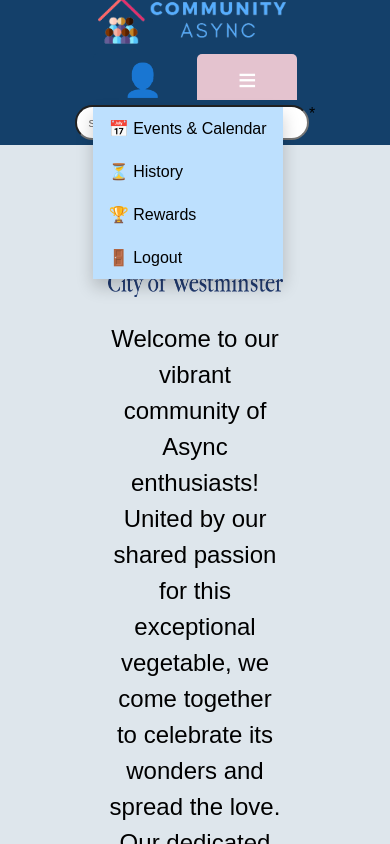
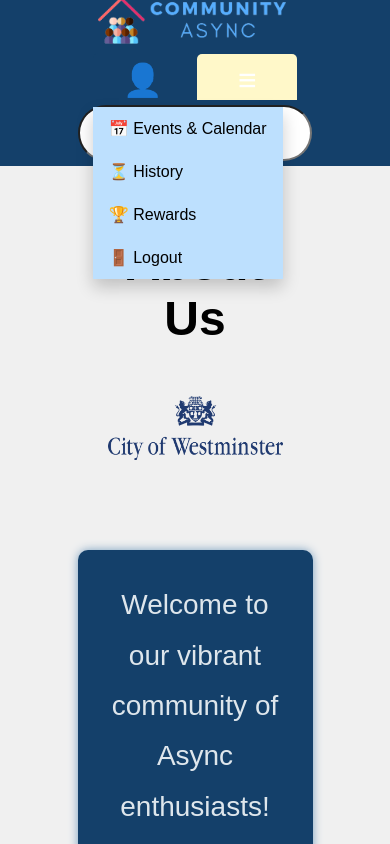
Before and after one commit to aarti-joshi/gherkin-ninjas, a website: page client/about/aboutUs.html in a window 390 px wide. Both pictures are taken after a click on the button "Menu". Shown: the top 844 px of the page. Drawn offline with nearby package versions, Linux system fonts and the light colour scheme.

Commit message:
modified design of the aboutUs page

```diff
--- a/client/about/aboutUs.html
+++ b/client/about/aboutUs.html
@@ -1,24 +1,40 @@
 <!DOCTYPE html>
 <html lang="en">
+  <head>
+    <meta charset="UTF-8" />
+    <meta name="viewport" content="width=device-width, initial-scale=1.0" />
+    <title>About Us</title>
 
-<head>
-    <meta charset="UTF-8">
-    <meta name="viewport" content="width=device-width, initial-scale=1.0">
-    <title>About Us</title>
-    <link rel="stylesheet" href="styles.css">
+    <link rel="stylesheet" href="styles.css" />
+    <link
+      rel="stylesheet"
+      href="https://cdnjs.cloudflare.com/ajax/libs/animate.css/4.1.1/animate.min.css"
+    />
   </head>
 
   <body>
     <!-- Navbar -->
     <header class="navbar">
       <div class="logo">
-            <a href="../homepage/homepage.html"><img src="../assets/Async-log.png" alt="Community Async logo" /></a>
+        <a href="../homepage/homepage.html"
+          ><img src="../assets/Async-log.png" alt="Community Async logo"
+        /></a>
       </div>
       <nav class="menu">
-            <button class="profile-btn" aria-label="Profile"><a href="../profile/profile.html">&#128100;</a></button>
-            <button class="hamburger-btn" aria-label="Menu" onclick="toggleDropdown()">&#8801;</button>
+        <button class="profile-btn" aria-label="Profile">
+          <a href="../profile/profile.html">&#128100;</a>
+        </button>
+        <button
+          class="hamburger-btn"
+          aria-label="Menu"
+          onclick="toggleDropdown()"
+        >
+          &#8801;
+        </button>
         <div class="dropdown-content" id="dropdown">
-                <a href="../eventCalender/eventCalender.html">&#128197; Events & Calendar</a>
+          <a href="../eventCalender/eventCalender.html"
+            >&#128197; Events & Calendar</a
+          >
           <a href="../history/history.html">&#x23F3; History</a>
           <a href="../rewards&points/Rewards.html">&#x1F3C6; Rewards</a>
           <a href="../index.html">&#x1f6aa; Logout</a>
@@ -27,25 +43,42 @@
     </header>
     <!-- Search -->
     <section class="search-bar">
-        <input type="search" class="search" placeholder=" search events ..." />*
+      <input
+        type="search"
+        class="search"
+        placeholder="  Search for an event..."
+      />
     </section>
     <!-- Content -->
     <main>
-        <h2>About Us</h2>
-        <img src="../assets/westminster-logo.png" alt="Westminster Logo" width="150">
+      <h2 class="title">About Us</h2>
+      <img
+        class="west_logo"
+        src="../assets/westminster-logo.png"
+        alt="Westminster Logo"
+      />
+
       <p class="mainText">
-            Welcome to our vibrant community of Async enthusiasts! United by our shared passion for this exceptional vegetable,
-            we come together to celebrate its wonders and spread the love. Our dedicated council is not just about promoting the benefits of Async,
-            but it's also a haven for all residents to learn, share, and immerse themselves in the diverse uses of this beloved produce.
-            Whether you're a seasoned Async admirer or new to its charm, our council warmly welcomes you to join us in our delightful journey of discovery and appreciation.
-             Together, we grow, savor, and champion the myriad wonders of Async!</p>
+        Welcome to our vibrant community of Async enthusiasts! United by our
+        shared passion for this exceptional vegetable, we come together to
+        celebrate its wonders and spread the love. Our dedicated council is not
+        just about promoting the benefits of Async, but it's also a haven for
+        all residents to learn, share, and immerse themselves in the diverse
+        uses of this beloved produce. Whether you're a seasoned Async admirer or
+        new to its charm, our council warmly welcomes you to join us in our
+        delightful journey of discovery and appreciation. Together, we grow,
+        savor, and champion the myriad wonders of Async!
+      </p>
     </main>
     <!-- Footer -->
     <footer class="footer">
       <p>&copy; 2023 Community Async. All rights reserved.</p>
-        <p><a href="#">Cookies</a> | <a href="aboutUs.html">About Us </a> | <a href="#">Privacy Policy </a></p>
+      <p>
+        <a href="#">Cookies</a> | <a href="aboutUs.html">About Us </a> |
+        <a href="#">Privacy Policy </a>
+      </p>
     </footer>
+
     <script src="../dropdowntoggle.js"></script>
   </body>
-
 </html>
--- a/client/about/styles.css
+++ b/client/about/styles.css
@@ -6,7 +6,7 @@
   margin: 0;
   padding: 0;
   font-family: Arial, Helvetica, sans-serif;
-    background-color: #DEE6EC;
+  background-color: #f0f0f0;
 }
 
 main {
@@ -29,15 +29,14 @@
   width: 50%;
 }
 
-
 .navbar {
   display: flex;
   justify-content: center;
   padding: 1rem 15%;
   height: 8vh;
-    background-color: #14406A;
+  background-color: #14406a;
   color: white;
-    gap: 50%;
+  gap: 60%;
 }
 
 .logo img {
@@ -51,8 +50,8 @@
   width: 10vw;
   height: auto;
   padding: 0.5rem;
-    background-color: #14406A;
-    color: white;
+  background-color: #14406a;
+  color: #dee6ec;
   font-size: 2rem;
   cursor: pointer;
   border: none;
@@ -62,7 +61,7 @@
 .search-bar {
   display: flex;
   justify-content: center;
-    background-color: #14406A;
+  background-color: #14406a;
   padding: 5px;
 }
 
@@ -70,10 +69,13 @@
   width: 60vw;
   border-radius: 8rem;
   padding: 0.5rem;
+
+  font-size: 30px;
+  padding-bottom: 10px;
 }
 
 .footer {
-    background-color: #14406A;
+  background-color: #14406a;
   color: white;
   text-align: center;
   padding: 1rem;
@@ -84,9 +86,9 @@
 .dropdown-content {
   display: none;
   position: absolute;
-    background-color: #BDE0FE;
+  background-color: #bde0fe;
   min-width: 160px;
-    box-shadow: 0px 8px 16px 0px rgba(0,0,0,0.2);
+  box-shadow: 0px 8px 16px 0px rgba(0, 0, 0, 0.2);
   z-index: 1;
 }
 
@@ -97,7 +99,7 @@
 }
 
 .dropdown-content a:hover {
-    background-color: #E4C3CF;
+  background-color: #fff8c9;
 }
 
 /* Buttons: hover effect */
@@ -105,15 +107,14 @@
 .hamburger-btn:hover,
 .profile-btn:focus,
 .hamburger-btn:focus {
-    background-color: #E4C3CF;
+  background-color: #fff8c9;
 }
 
 a,
 a:visited {
   color: inherit;
-    text-decoration: #DEE6EC;
+  text-decoration: #fff8c9;
 }
-
 
 @media only screen and (max-width: 600px) {
   .navbar {
@@ -133,3 +134,55 @@
     width: 50%;
   }
 }
+body {
+  background-color: #f0f0f0;
+}
+
+.navbar,
+.search-bar,
+.footer {
+  background-color: #14406a;
+}
+
+.navbar,
+.footer {
+  color: white;
+}
+.menu button {
+  background-color: #14406a;
+  color: white;
+  border-radius: 5px;
+}
+
+.menu button:hover {
+  background-color: #fff8c9;
+  color: black;
+}
+
+main h2 {
+  font-size: 2rem;
+  color: #14406a;
+}
+
+.mainText {
+  margin-top: 90px;
+  font-size: 1.75rem;
+  line-height: 1.8;
+  color: #dee6ec;
+  padding: 30px;
+  text-align: center;
+  box-shadow: 0px 0px 10px 0px #799fc0;
+  border-radius: 10px;
+  background-color: #14406a;
+}
+.title {
+  font-size: 3rem;
+  font-weight: bolder;
+  /* box-shadow: 0px 0px 10px 0px #799fc0; */
+  border-radius: 10px;
+  margin: 40px;
+  padding: 10px 20px;
+  margin-left: 70px;
+  margin-right: 70px;
+  color: black;
+}
```
Lines whose indentation alone changed are shown as unchanged.
